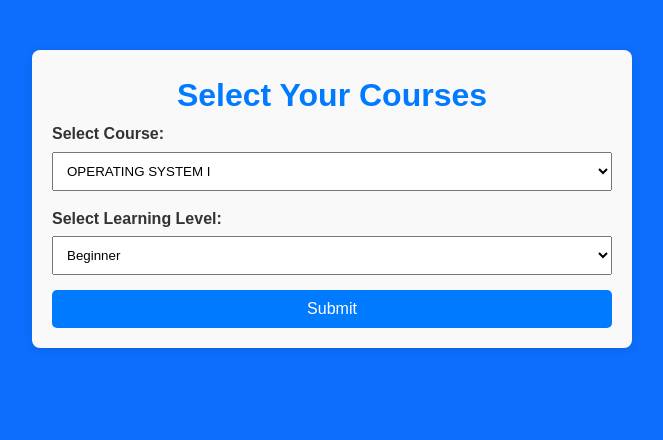
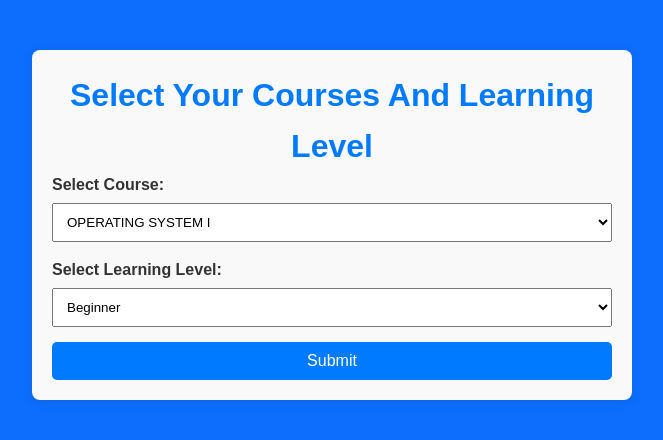
Before and after one commit to Abdulbbg/Intercative-tutoring-system, a Django app: page /course/course-selection/ in a window 1280 px wide. Shown: the top 440 px of the page, without its empty margins (308-971 px from the left). Run offline with Django 5.2, Linux system fonts and the light colour scheme.

Commit message:
initial commit

```diff
--- a/course/views.py
+++ b/course/views.py
@@ -32,7 +32,7 @@ def course_selection_view(request):
 
             try:
                 response = requests.post(
-                    'https://generativelanguage.googleapis.com/v1beta/models/gemini-1.5-flash-latest:generateContent?key=AIzaSyAOo9OJ8nVMRqMbSVeS7iMhzR6-ti-r3ZQ',
+                    'https://generativelanguage.googleapis.com/v1beta/models/gemini-1.5-flash-latest:generateContent?key=AIzaSyD-5HePBxjbQDrP7gOlxn2ZfxbuwJQ2m68',
                     json=payload
                 )
                 print("Status Code:", response.status_code)
--- a/templates/course_selection.html
+++ b/templates/course_selection.html
@@ -10,7 +10,7 @@
 <body>
 
     <div class="container">
-        <h1>Select Your Courses</h1>
+        <h1>Select Your Courses And Learning Level</h1>
         <form method="post">
             {% csrf_token %}
             {{ form.as_p }}
```
Also changed, not shown: db.sqlite3.
